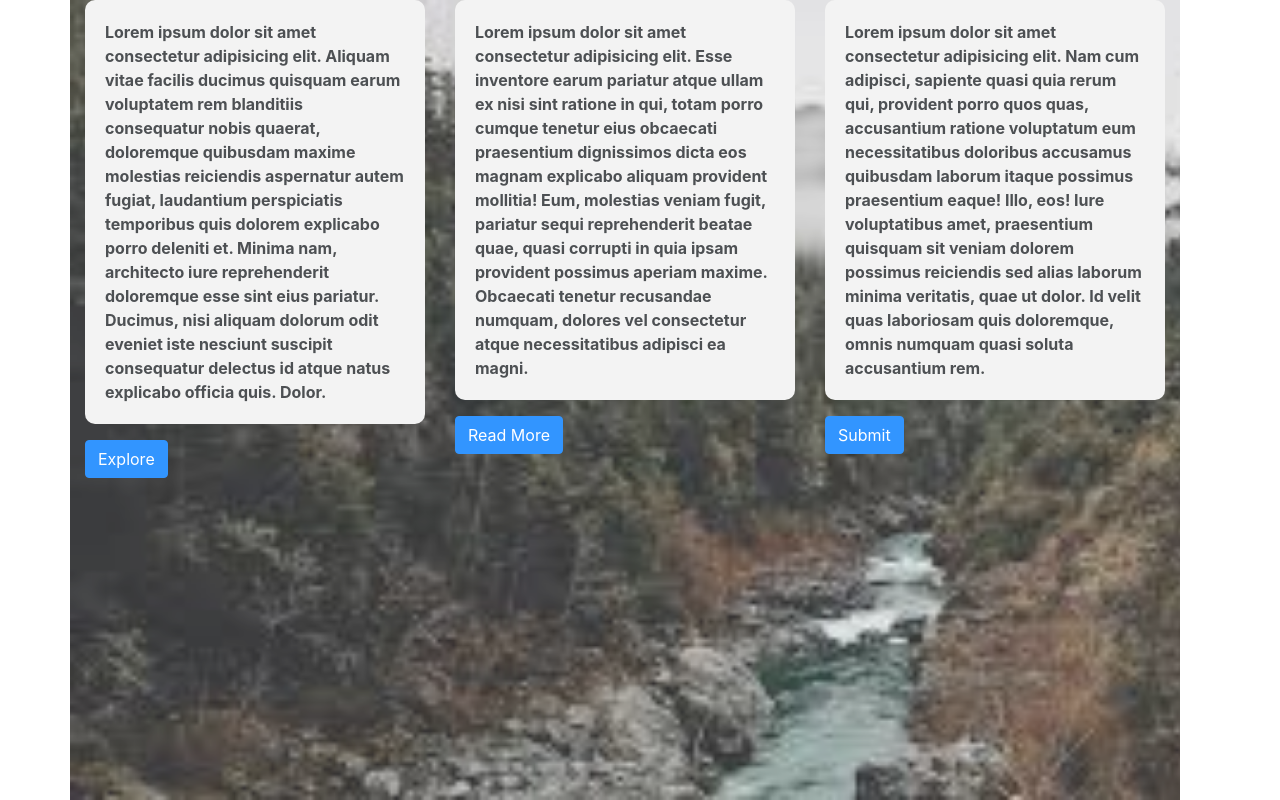
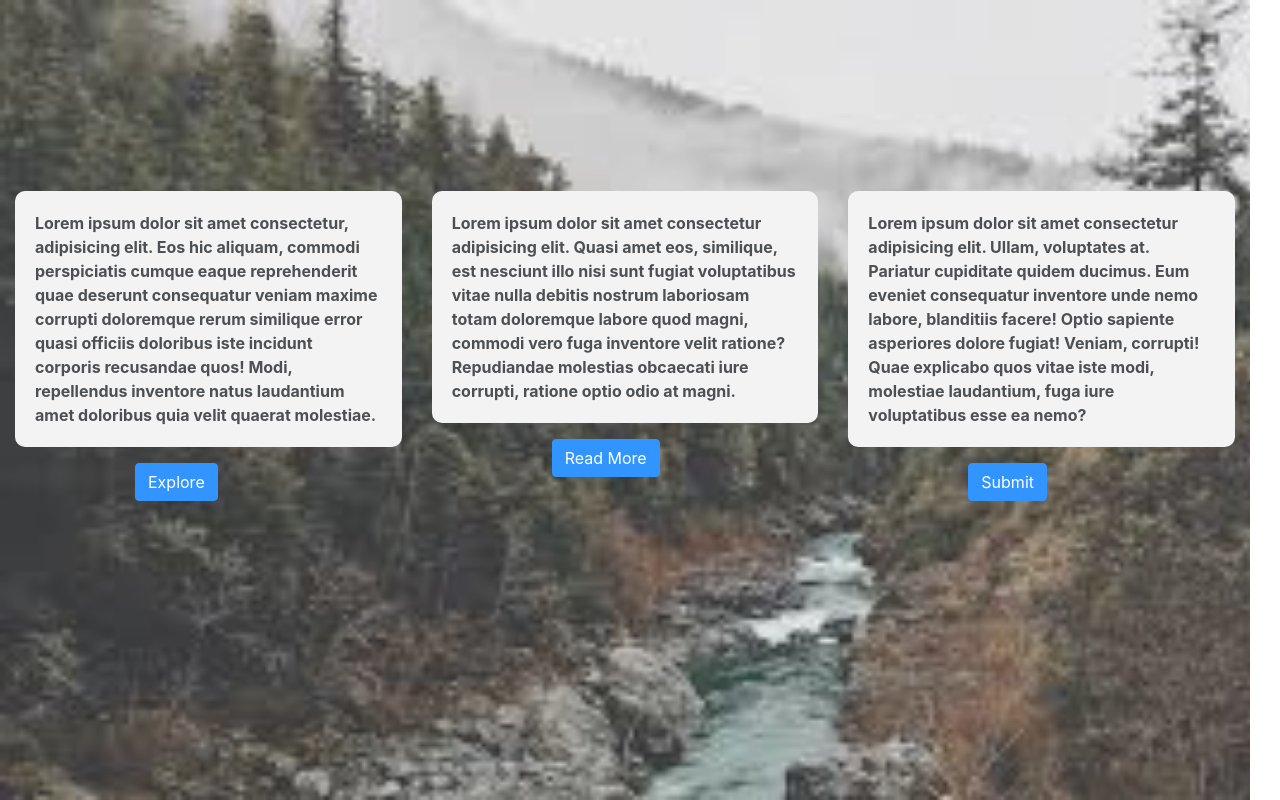
Before and after one commit to griseldaalvarez/new-project, a plain HTML site: page index.html in a window 1280 px wide. Drawn offline with nearby package versions, Linux system fonts and the light colour scheme.

Commit message:
couldn't get it perfect

```diff
--- a/css/styles.css
+++ b/css/styles.css
@@ -13,15 +13,14 @@
     font-weight: bolder;
     background-color:#f1f1f1 ;
     border-radius: 10px;
-    display: flex;
+    /* display: flex;
     justify-content: center;
-    align-items: center;
+    align-items: center; */
     padding: 20px;
+    margin-top: 191px;
 
 }
 
 .button{
-    display: flex;
-    justify-content: center;
-    align-items: center;
+   margin-left: 120px;
 }
--- a/index.html
+++ b/index.html
@@ -14,22 +14,31 @@
 <body>
 
 
-    <div class="container">
+    <div class="container-fluid">
         <section class="row" id="background-image">
             <div class="col-md">
-                <p class="para">Lorem ipsum dolor sit amet consectetur adipisicing elit. Aliquam vitae facilis ducimus quisquam earum voluptatem rem blanditiis consequatur nobis quaerat, doloremque quibusdam maxime molestias reiciendis aspernatur autem fugiat, laudantium perspiciatis temporibus quis dolorem explicabo porro deleniti et. Minima nam, architecto iure reprehenderit doloremque esse sint eius pariatur. Ducimus, nisi aliquam dolorum odit eveniet iste nesciunt suscipit consequatur delectus id atque natus explicabo officia quis. Dolor.</p>
-                    <button type="button" class="btn btn-primary button">Explore</button>
+                <p class="para">Lorem ipsum dolor sit amet consectetur, adipisicing elit. Eos hic aliquam, commodi
+                    perspiciatis cumque eaque reprehenderit quae deserunt consequatur veniam maxime corrupti doloremque
+                    rerum similique error quasi officiis doloribus iste incidunt corporis recusandae quos! Modi,
+                    repellendus inventore natus laudantium amet doloribus quia velit quaerat molestiae.</p>
+                <button type="button" class="btn btn-primary button">Explore</button>
 
             </div>
 
             <div class="col-md">
-                <p class="para">Lorem ipsum dolor sit amet consectetur adipisicing elit. Esse inventore earum pariatur atque ullam ex nisi sint ratione in qui, totam porro cumque tenetur eius obcaecati praesentium dignissimos dicta eos magnam explicabo aliquam provident mollitia! Eum, molestias veniam fugit, pariatur sequi reprehenderit beatae quae, quasi corrupti in quia ipsam provident possimus aperiam maxime. Obcaecati tenetur recusandae numquam, dolores vel consectetur atque necessitatibus adipisci ea magni.</p>
-                    <button type="button" class="btn btn-primary button">Read More</button>
+                <p class="para">Lorem ipsum dolor sit amet consectetur adipisicing elit. Quasi amet eos, similique, est
+                    nesciunt illo nisi sunt fugiat voluptatibus vitae nulla debitis nostrum laboriosam totam doloremque
+                    labore quod magni, commodi vero fuga inventore velit ratione? Repudiandae molestias obcaecati iure
+                    corrupti, ratione optio odio at magni.</p>
+                <button type="button" class="btn btn-primary button">Read More</button>
             </div>
 
             <div class="col-md">
-                <p class="para">Lorem ipsum dolor sit amet consectetur adipisicing elit. Nam cum adipisci, sapiente quasi quia rerum qui, provident porro quos quas, accusantium ratione voluptatum eum necessitatibus doloribus accusamus quibusdam laborum itaque possimus praesentium eaque! Illo, eos! Iure voluptatibus amet, praesentium quisquam sit veniam dolorem possimus reiciendis sed alias laborum minima veritatis, quae ut dolor. Id velit quas laboriosam quis doloremque, omnis numquam quasi soluta accusantium rem.</p>
-                    <button type="button" class="btn btn-primary button">Submit</button>
+                <p class="para">Lorem ipsum dolor sit amet consectetur adipisicing elit. Ullam, voluptates at. Pariatur
+                    cupiditate quidem ducimus. Eum eveniet consequatur inventore unde nemo labore, blanditiis facere!
+                    Optio sapiente asperiores dolore fugiat! Veniam, corrupti! Quae explicabo quos vitae iste modi,
+                    molestiae laudantium, fuga iure voluptatibus esse ea nemo?</p>
+                <button type="button" class="btn btn-primary button">Submit</button>
             </div>
         </section>
     </div>
```
